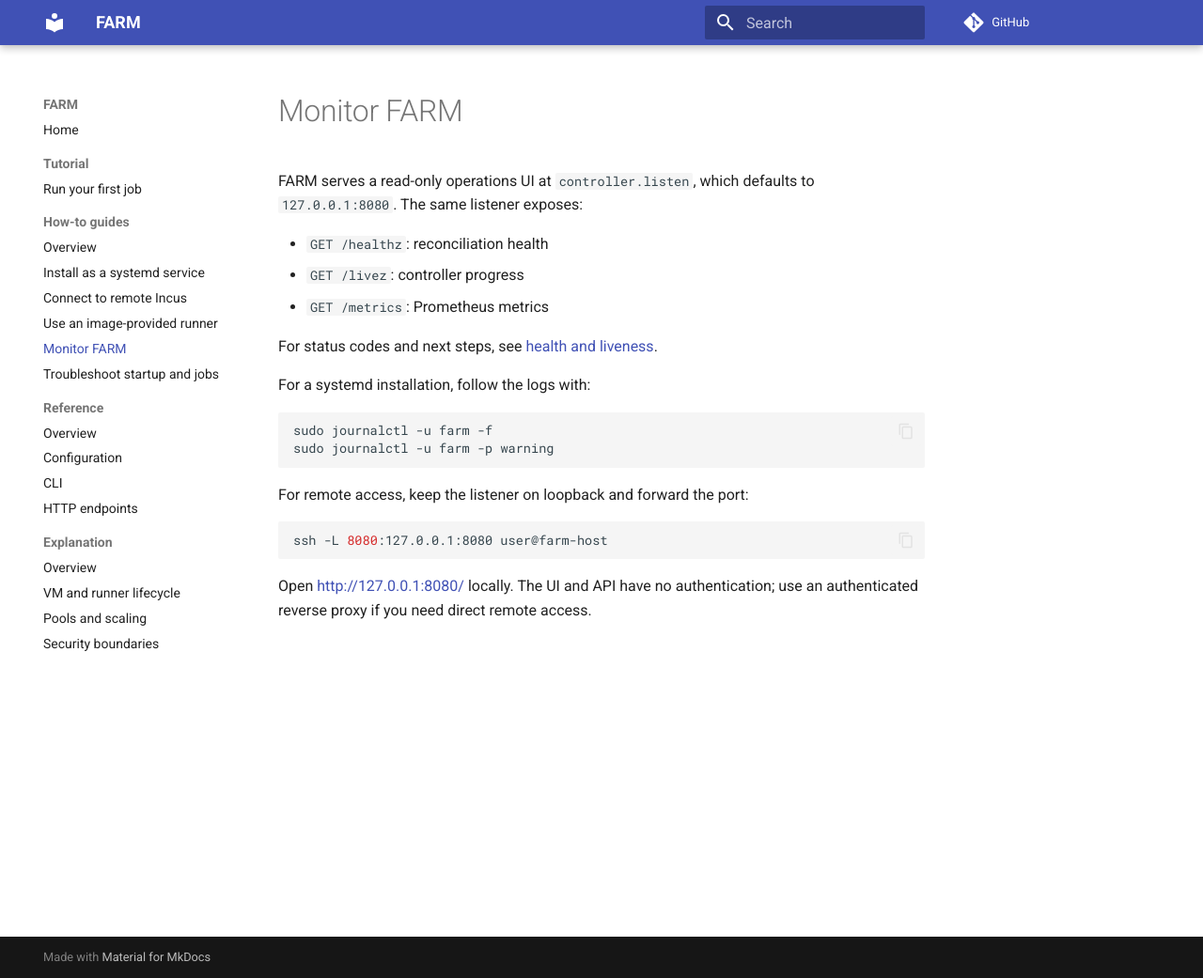
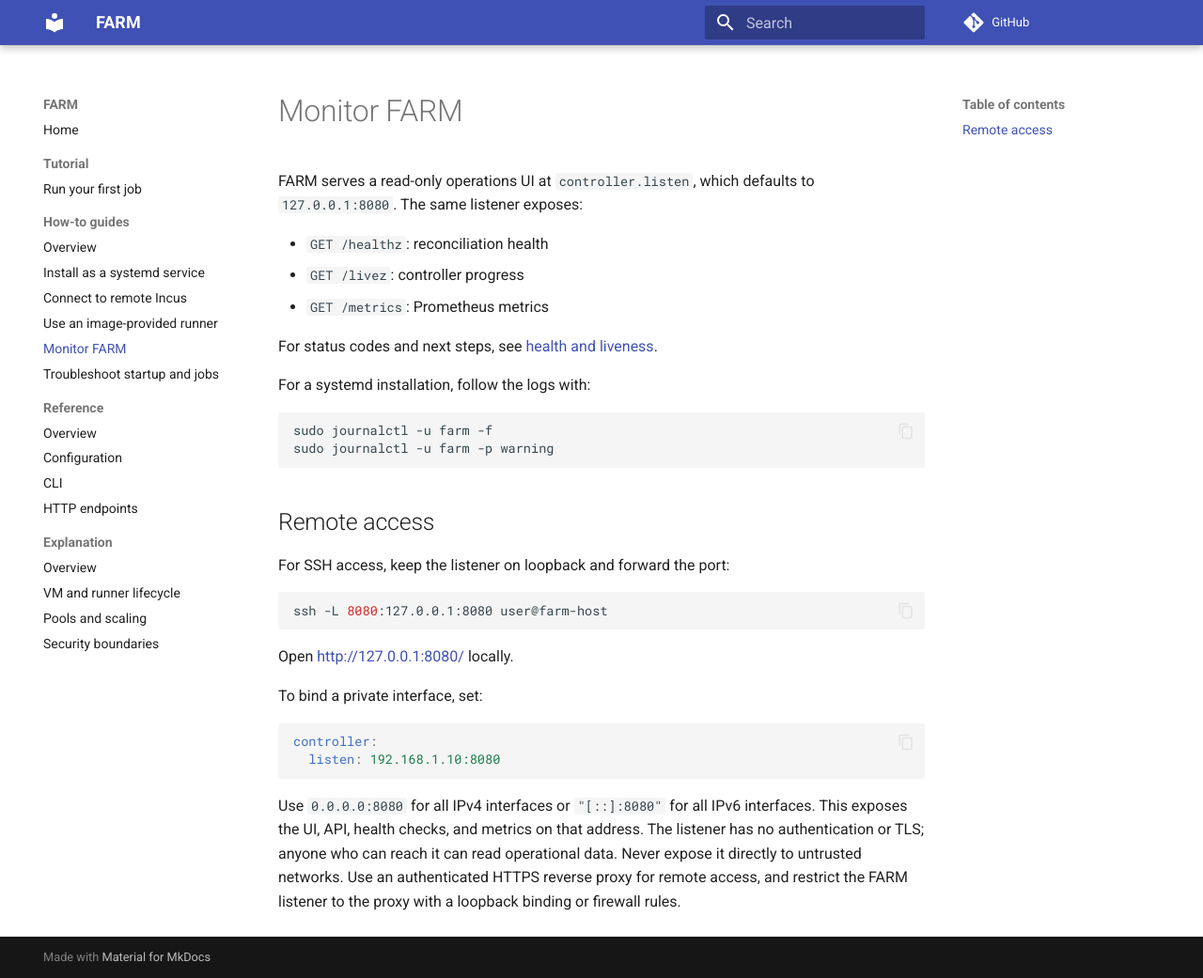
Before and after one commit to maveonair/farm, an MkDocs documentation site: the page built from docs/how-to/monitor.md, in a window 1280 px wide and 1041 px high. Shown: the whole window at 94% size. Built offline with MkDocs 1.6.1 and Material for MkDocs 9.7.7, drawn with Linux system fonts in a browser that asks for light colours; comment, search, counter and statistics services are not loaded.

Commit message:
Allow non-loopback listener addresses
Keep loopback as the default while allowing operators to expose the web
interface. Retain address validation and document authentication risks.

````diff
--- a/docs/how-to/monitor.md
+++ b/docs/how-to/monitor.md
@@ -16,11 +16,26 @@ sudo journalctl -u farm -f
 sudo journalctl -u farm -p warning
 ```
 
-For remote access, keep the listener on loopback and forward the port:
+## Remote access
+
+For SSH access, keep the listener on loopback and forward the port:
 
 ```sh
 ssh -L 8080:127.0.0.1:8080 user@farm-host
 ```
 
-Open <http://127.0.0.1:8080/> locally. The UI and API have no authentication;
-use an authenticated reverse proxy if you need direct remote access.
+Open <http://127.0.0.1:8080/> locally.
+
+To bind a private interface, set:
+
+```yaml
+controller:
+  listen: 192.168.1.10:8080
+```
+
+Use `0.0.0.0:8080` for all IPv4 interfaces or `"[::]:8080"` for all IPv6
+interfaces. This exposes the UI, API, health checks, and metrics on that address.
+The listener has no authentication or TLS; anyone who can reach it can read
+operational data. Never expose it directly to untrusted networks. Use an
+authenticated HTTPS reverse proxy for remote access, and restrict the FARM
+listener to the proxy with a loopback binding or firewall rules.
````
Also changed, not shown: README.md (+4 -4 lines), docs/explanation/security.md (+6 -2 lines), docs/reference/configuration.md (+8 -0 lines), 2 other files.
